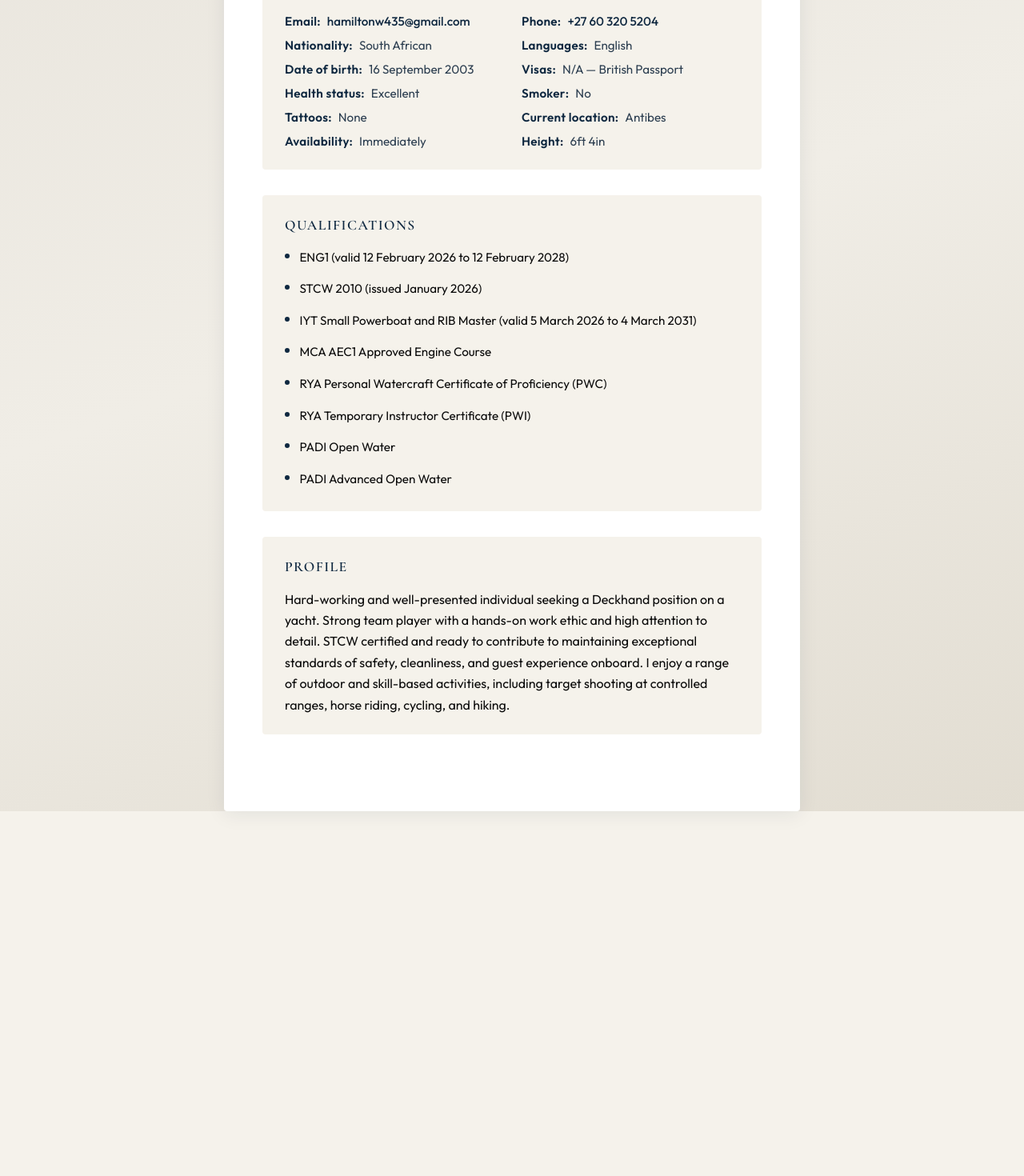
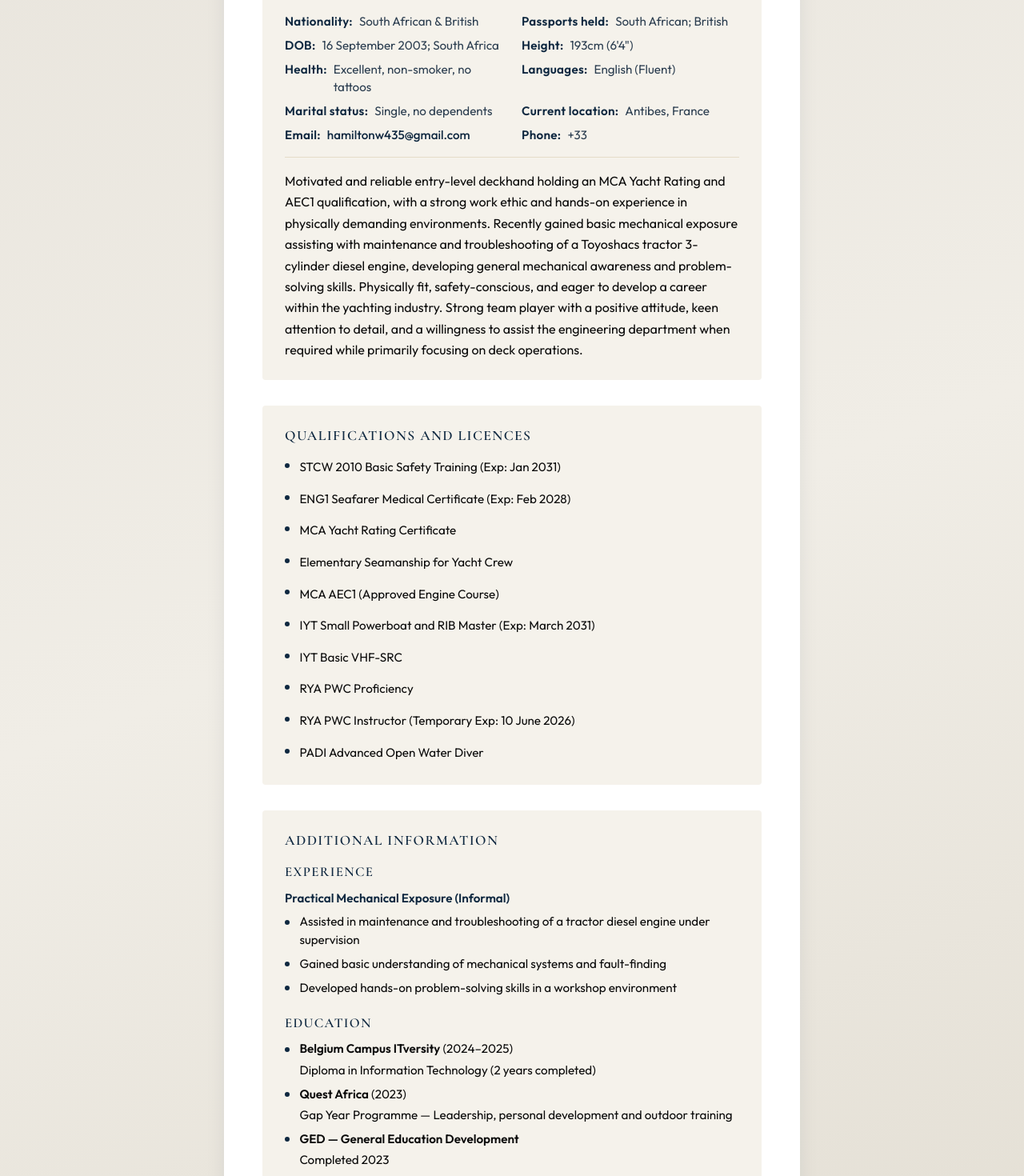
Before and after one commit to Ham-my/William-CV, a React (Vite) app: page / in a window 1280 px wide. Shown: the part 360-1830 px from the top of the page at 80% size. Before the commit the page ends 1406 px from the top, so only its background shows below. Built offline with nearby package versions, Linux system fonts and the light colour scheme.

Commit message:
adding info

```diff
--- a/src/CV.css
+++ b/src/CV.css
@@ -178,21 +178,21 @@
   padding-right: max(1rem, env(safe-area-inset-right));
 }
 
-.cv-section.cv-dropdown:has(.cv-profile) {
-  background: var(--cream-2);
+.cv-section.cv-dropdown:has(.qualifications-list) {
+  background: var(--cream-3);
   margin-left: -1rem;
   margin-right: -1rem;
-  margin-bottom: 1.5rem;
+  margin-bottom: 0;
   padding: 0;
   padding-left: max(1rem, env(safe-area-inset-left));
   padding-right: max(1rem, env(safe-area-inset-right));
 }
 
-.cv-section.cv-dropdown:has(.qualifications-list) {
-  background: var(--cream-3);
+.cv-section.cv-dropdown.cv-additional {
+  background: var(--cream-2);
   margin-left: -1rem;
   margin-right: -1rem;
-  margin-bottom: 0;
+  margin-bottom: 1.5rem;
   padding: 0;
   padding-left: max(1rem, env(safe-area-inset-left));
   padding-right: max(1rem, env(safe-area-inset-right));
@@ -256,6 +256,11 @@
   overflow: hidden;
 }
 
+.cv-details-inner,
+.cv-additional-inner {
+  min-height: 0;
+}
+
 .cv-dropdown.is-open .cv-dropdown-content {
   grid-template-rows: 1fr;
   padding-bottom: 1rem;
@@ -283,11 +288,11 @@
   }
 }
 
-/* Details + Qualifications + Profile — same cream panel on desktop */
+/* Details + Qualifications + Additional — same cream panel on desktop */
 @media (min-width: 640px) {
   .cv-details,
   .cv-section.cv-dropdown:has(.qualifications-list),
-  .cv-section.cv-dropdown:has(.cv-profile) {
+  .cv-section.cv-dropdown.cv-additional {
     margin-left: 0;
     margin-right: 0;
     margin-bottom: 2rem;
@@ -356,10 +361,87 @@
   color: var(--navy-light);
 }
 
-/* Profile */
+/* Profile (inside Details) */
+.cv-details-profile {
+  margin-top: 1rem;
+  padding-top: 1rem;
+  border-top: 1px solid var(--gold-light);
+}
+
 .cv-profile {
   margin: 0;
   font-size: clamp(0.9375rem, 2.5vw, 1rem);
+  color: #0a0a0a;
+  line-height: 1.65;
+}
+
+/* Additional Information */
+.additional-block {
+  margin-bottom: 1.25rem;
+}
+
+.additional-block:last-child {
+  margin-bottom: 0;
+}
+
+.additional-heading {
+  font-family: 'Cormorant Garamond', Georgia, serif;
+  font-size: clamp(0.95rem, 3vw, 1.05rem);
+  font-weight: 600;
+  color: var(--navy);
+  margin: 0 0 0.5rem;
+  letter-spacing: 0.08em;
+  text-transform: uppercase;
+}
+
+.additional-subheading {
+  margin: 0 0 0.5rem;
+  font-size: clamp(0.9rem, 2.5vw, 0.95rem);
+  font-weight: 600;
+  color: var(--navy);
+  line-height: 1.4;
+}
+
+.additional-list {
+  list-style: none;
+  margin: 0;
+  padding: 0;
+}
+
+.additional-list li {
+  position: relative;
+  padding-left: 1.15rem;
+  margin-bottom: 0.5rem;
+  font-size: clamp(0.9rem, 2.5vw, 0.95rem);
+  color: #0a0a0a;
+  line-height: 1.45;
+}
+
+.additional-list li:last-child {
+  margin-bottom: 0;
+}
+
+.additional-list li::before {
+  content: '';
+  position: absolute;
+  left: 0;
+  top: 0.55em;
+  width: 6px;
+  height: 6px;
+  background: var(--navy);
+  border-radius: 50%;
+}
+
+.additional-li-detail {
+  display: block;
+  margin-top: 0.25rem;
+  font-weight: 400;
+  color: #0a0a0a;
+}
+
+.additional-prose {
+  margin: 0;
+  font-size: clamp(0.9rem, 2.5vw, 0.95rem);
   color: #0a0a0a;
   line-height: 1.65;
 }
--- a/src/CV.jsx
+++ b/src/CV.jsx
@@ -3,34 +3,36 @@ import './CV.css'
 import portraitImage from './assets/william_image.jpeg'
 
 const details = [
+  { label: 'Nationality', value: 'South African & British' },
+  { label: 'Passports held', value: 'South African; British' },
+  { label: 'DOB', value: '16 September 2003; South Africa' },
+  { label: 'Height', value: "193cm (6'4\")" },
+  { label: 'Health', value: 'Excellent, non-smoker, no tattoos' },
+  { label: 'Languages', value: 'English (Fluent)' },
+  { label: 'Marital status', value: 'Single, no dependents' },
+  { label: 'Current location', value: 'Antibes, France' },
   { label: 'Email', value: 'hamiltonw435@gmail.com', href: 'mailto:hamiltonw435@gmail.com' },
-  { label: 'Phone', value: '+27 60 320 5204', href: 'tel:+27603205204' },
-  { label: 'Nationality', value: 'South African' },
-  { label: 'Languages', value: 'English' },
-  { label: 'Date of birth', value: '16 September 2003' },
-  { label: "Visas", value: 'N/A — British Passport' },
-  { label: 'Health status', value: 'Excellent' },
-  { label: 'Smoker', value: 'No' },
-  { label: 'Tattoos', value: 'None' },
-  { label: 'Current location', value: 'Antibes' },
-  { label: 'Availability', value: 'Immediately' },
-  { label: 'Height', value: '6ft 4in' },
+  { label: 'Phone', value: '+33' },
 ]
 
+const profileSummary = `Motivated and reliable entry-level deckhand holding an MCA Yacht Rating and AEC1 qualification, with a strong work ethic and hands-on experience in physically demanding environments. Recently gained basic mechanical exposure assisting with maintenance and troubleshooting of a Toyoshacs tractor 3-cylinder diesel engine, developing general mechanical awareness and problem-solving skills. Physically fit, safety-conscious, and eager to develop a career within the yachting industry. Strong team player with a positive attitude, keen attention to detail, and a willingness to assist the engineering department when required while primarily focusing on deck operations.`
+
 const qualifications = [
-  'ENG1 (valid 12 February 2026 to 12 February 2028)',
-  'STCW 2010 (issued January 2026)',
-  'IYT Small Powerboat and RIB Master (valid 5 March 2026 to 4 March 2031)',
-  'MCA AEC1 Approved Engine Course',
-  'RYA Personal Watercraft Certificate of Proficiency (PWC)',
-  'RYA Temporary Instructor Certificate (PWI)',
-  'PADI Open Water',
-  'PADI Advanced Open Water',
+  'STCW 2010 Basic Safety Training (Exp: Jan 2031)',
+  'ENG1 Seafarer Medical Certificate (Exp: Feb 2028)',
+  'MCA Yacht Rating Certificate',
+  'Elementary Seamanship for Yacht Crew',
+  'MCA AEC1 (Approved Engine Course)',
+  'IYT Small Powerboat and RIB Master (Exp: March 2031)',
+  'IYT Basic VHF-SRC',
+  'RYA PWC Proficiency',
+  'RYA PWC Instructor (Temporary Exp: 10 June 2026)',
+  'PADI Advanced Open Water Diver',
 ]
 
 const OPEN_DETAILS = 'details'
-const OPEN_PROFILE = 'profile'
 const OPEN_QUALIFICATIONS = 'qualifications'
+const OPEN_ADDITIONAL = 'additional'
 
 function CV() {
   const [openPanel, setOpenPanel] = useState(null)
@@ -59,7 +61,7 @@ function CV() {
       </header>
 
       <section className={`cv-section cv-details cv-dropdown ${openPanel === OPEN_DETAILS ? 'is-open' : ''}`}>
-        <h2 className="cv-section-title cv-dropdown-title-desktop">Details</h2>
+        <h2 className="cv-section-title cv-dropdown-title-desktop">Details & Profile</h2>
         <button
           type="button"
           className="cv-dropdown-trigger"
@@ -68,10 +70,11 @@ function CV() {
           aria-controls="cv-details-content"
           id="cv-details-trigger"
         >
-          <span className="cv-dropdown-trigger-text">Details</span>
+          <span className="cv-dropdown-trigger-text">Details & Profile</span>
           <span className="cv-dropdown-chevron" aria-hidden />
         </button>
         <div id="cv-details-content" className="cv-dropdown-content" role="region" aria-labelledby="cv-details-trigger">
+          <div className="cv-details-inner">
             <ul className="details-list">
               {details.map(({ label, value, href }) => (
                 <li key={label} className="details-item">
@@ -86,11 +89,15 @@ function CV() {
                 </li>
               ))}
             </ul>
+            <div className="cv-details-profile">
+              <p className="cv-profile">{profileSummary}</p>
+            </div>
+          </div>
         </div>
       </section>
 
       <section className={`cv-section cv-dropdown ${openPanel === OPEN_QUALIFICATIONS ? 'is-open' : ''}`}>
-        <h2 className="cv-section-title cv-dropdown-title-desktop">Qualifications</h2>
+        <h2 className="cv-section-title cv-dropdown-title-desktop">Qualifications and licences</h2>
         <button
           type="button"
           className="cv-dropdown-trigger"
@@ -99,7 +106,7 @@ function CV() {
           aria-controls="cv-qualifications-content"
           id="cv-qualifications-trigger"
         >
-          <span className="cv-dropdown-trigger-text">Qualifications</span>
+          <span className="cv-dropdown-trigger-text">Qualifications and licences</span>
           <span className="cv-dropdown-chevron" aria-hidden />
         </button>
         <div id="cv-qualifications-content" className="cv-dropdown-content" role="region" aria-labelledby="cv-qualifications-trigger">
@@ -111,28 +118,62 @@ function CV() {
         </div>
       </section>
 
-      <section className={`cv-section cv-dropdown ${openPanel === OPEN_PROFILE ? 'is-open' : ''}`}>
-        <h2 className="cv-section-title cv-dropdown-title-desktop">Profile</h2>
+      <section className={`cv-section cv-dropdown cv-additional ${openPanel === OPEN_ADDITIONAL ? 'is-open' : ''}`}>
+        <h2 className="cv-section-title cv-dropdown-title-desktop">Additional Information</h2>
         <button
           type="button"
           className="cv-dropdown-trigger"
-          onClick={() => togglePanel(OPEN_PROFILE)}
-          aria-expanded={openPanel === OPEN_PROFILE}
-          aria-controls="cv-profile-content"
-          id="cv-profile-trigger"
+          onClick={() => togglePanel(OPEN_ADDITIONAL)}
+          aria-expanded={openPanel === OPEN_ADDITIONAL}
+          aria-controls="cv-additional-content"
+          id="cv-additional-trigger"
         >
-          <span className="cv-dropdown-trigger-text">Profile</span>
+          <span className="cv-dropdown-trigger-text">Additional Information</span>
           <span className="cv-dropdown-chevron" aria-hidden />
         </button>
-        <div id="cv-profile-content" className="cv-dropdown-content" role="region" aria-labelledby="cv-profile-trigger">
-          <p className="cv-profile">
-            Hard-working and well-presented individual seeking a Deckhand position on a yacht.
-            Strong team player with a hands-on work ethic and high attention to detail.
-            STCW certified and ready to contribute to maintaining exceptional standards of
-            safety, cleanliness, and guest experience onboard.
-            I enjoy a range of outdoor and skill-based activities, including target shooting at
-            controlled ranges, horse riding, cycling, and hiking.
+        <div id="cv-additional-content" className="cv-dropdown-content" role="region" aria-labelledby="cv-additional-trigger">
+          <div className="cv-additional-inner">
+            <div className="additional-block">
+              <h3 className="additional-heading">Experience</h3>
+              <p className="additional-subheading">Practical Mechanical Exposure (Informal)</p>
+              <ul className="additional-list">
+                <li>Assisted in maintenance and troubleshooting of a tractor diesel engine under supervision</li>
+                <li>Gained basic understanding of mechanical systems and fault-finding</li>
+                <li>Developed hands-on problem-solving skills in a workshop environment</li>
+              </ul>
+            </div>
+
+            <div className="additional-block">
+              <h3 className="additional-heading">Education</h3>
+              <ul className="additional-list">
+                <li>
+                  <strong>Belgium Campus ITversity</strong> (2024–2025)
+                  <span className="additional-li-detail">Diploma in Information Technology (2 years completed)</span>
+                </li>
+                <li>
+                  <strong>Quest Africa</strong> (2023)
+                  <span className="additional-li-detail">Gap Year Programme — Leadership, personal development and outdoor training</span>
+                </li>
+                <li>
+                  <strong>GED — General Education Development</strong>
+                  <span className="additional-li-detail">Completed 2023</span>
+                </li>
+              </ul>
+            </div>
+
+            <div className="additional-block">
+              <h3 className="additional-heading">Interests and hobbies</h3>
+              <p className="additional-prose">
+                I enjoy a range of outdoor and skill-based activities, including target shooting at controlled ranges,
+                horse riding, cycling, hiking, swimming and canoeing.
               </p>
+            </div>
+
+            <div className="additional-block">
+              <h3 className="additional-heading">References</h3>
+              <p className="additional-prose">References available upon request.</p>
+            </div>
+          </div>
         </div>
       </section>
     </article>
```
Lines whose indentation alone changed are shown as unchanged.
